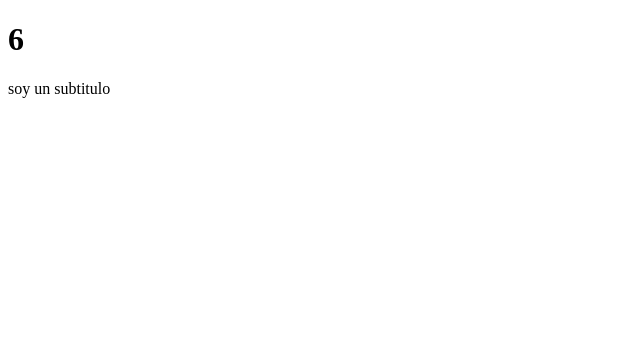
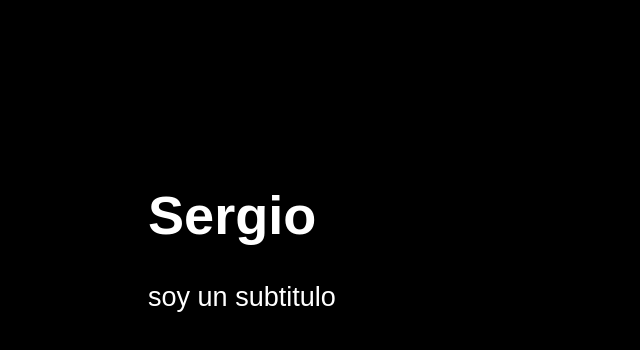
Before and after one commit to SergioAyala/react_you, a React (Vite) app in the folder 03-counter-app-vite/: page / in a window 1280 px wide. Shown: the top 350 px of the page, without its empty margins (0-640 px from the left). Built offline with nearby package versions, Linux system fonts and the light colour scheme.

Commit message:
clase 6 vite

```diff
--- a/03-counter-app-vite/src/FirstApp.jsx
+++ b/03-counter-app-vite/src/FirstApp.jsx
@@ -1,39 +1,12 @@
 import React from 'react'
 
-const getResult1 = (a,b) => {
-    return a+b;
-}
-// puedo colocar funciones dentro pero fuera pero si depende una accion debera estar dentro
 
 export const FirstApp = () => {
-/*     const getResult = () => {
-        return 2;
-    } */
-    const newMessage = 'sergio';
-    const objecto = { message: 'hola mundo',title:'Sergio'};
-    const numero = [1,2,3,4,5,6,7,8,9];
 
     return (
     <>
-    <h1>{ getResult1(1,5)}</h1>
-
-   {/* puedo obtener un json
-     <h1>{ JSON.stringify(objecto) }</h1>
-      */}
+    <h1>Sergio</h1>
     <p>soy un subtitulo</p>
     </>
   )
 }
-
-// puedo usar fragment o <> </>
-/* import {Fragment} from 'react'
-
-export const FirstApp = () => {
-  return (
-    <Fragment>
-    <h1>FirstApp</h1>
-    <p>soy un subtitulo</p>
-    </Fragment>
-  )
-}
- */
--- a/03-counter-app-vite/src/main.jsx
+++ b/03-counter-app-vite/src/main.jsx
@@ -2,6 +2,7 @@ import React from 'react';
 import ReactDOM from 'react-dom/client';
 import{ HelloWorldApp} from '../src/HelloWorldApp';
 import{ FirstApp} from '../src/FirstApp';
+import './styles.css';
 
 ReactDOM.createRoot(document.getElementById('root')).render(
     <React.StrictMode>
--- /dev/null
+++ b/03-counter-app-vite/src/styles.css
@@ -0,0 +1,7 @@
+html, body {
+    background-color: black;
+    color: white;
+    font-family: Arial, Helvetica, sans-serif;
+    font-size: 1.3rem;
+    padding: 70px;
+}
```
